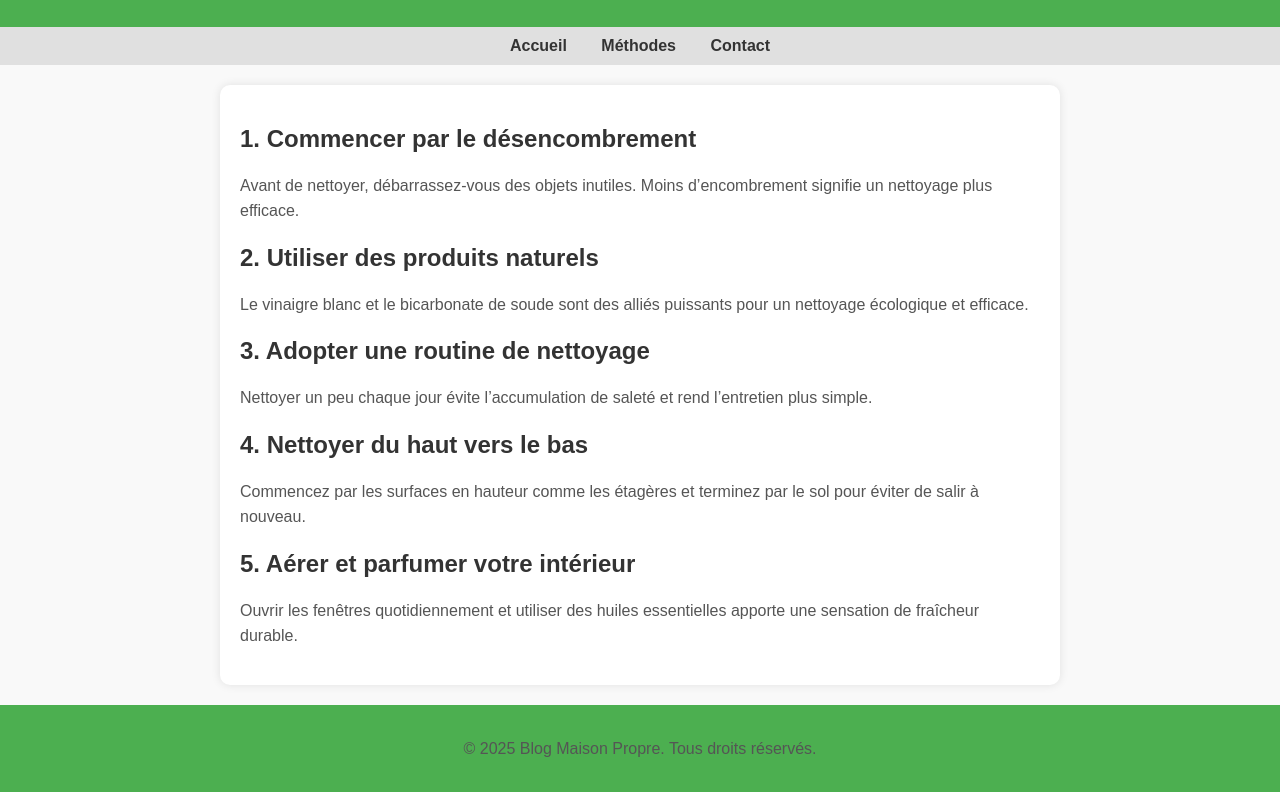
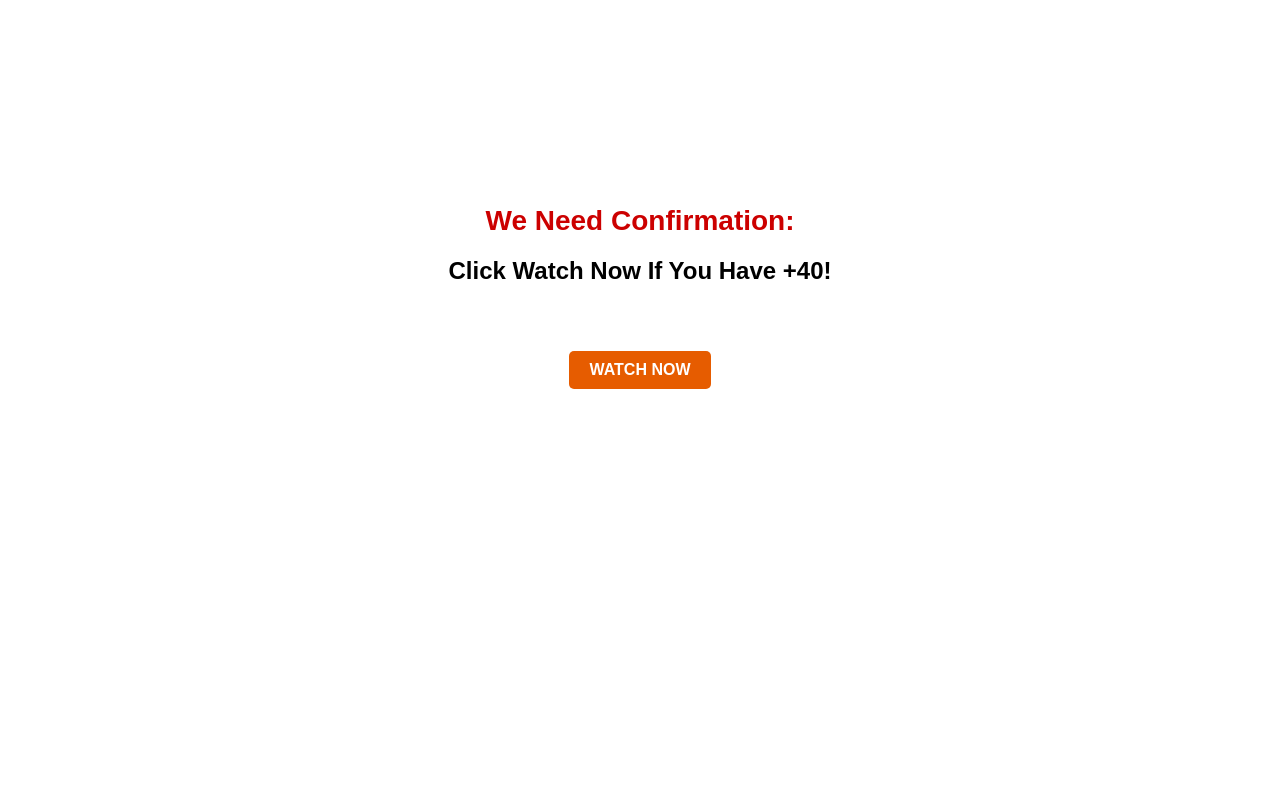
Before and after one commit to SeTT7/5e5.firemenboost.online, a plain HTML site: page e/index.html in a window 1280 px wide. Shown: the part 93-885 px from the top of the page. After the commit the page ends 800 px from the top, so only its background shows below. Drawn offline with Linux system fonts and the light colour scheme.

Commit message:
Update index.html

```diff
--- a/e/index.html
+++ b/e/index.html
@@ -1,102 +1,147 @@
 <!DOCTYPE html>
-<html lang="fr">
+<html lang="en">
 <head>
-<!-- TikTok Pixel Code Start -->
-<script>
-!function (w, d, t) {
-  w.TiktokAnalyticsObject=t;var ttq=w[t]=w[t]||[];ttq.methods=["page","track","identify","instances","debug","on","off","once","ready","alias","group","enableCookie","disableCookie","holdConsent","revokeConsent","grantConsent"],ttq.setAndDefer=function(t,e){t[e]=function(){t.push([e].concat(Array.prototype.slice.call(arguments,0)))}};for(var i=0;i<ttq.methods.length;i++)ttq.setAndDefer(ttq,ttq.methods[i]);ttq.instance=function(t){for(
-var e=ttq._i[t]||[],n=0;n<ttq.methods.length;n++)ttq.setAndDefer(e,ttq.methods[n]);return e},ttq.load=function(e,n){var r="https://analytics.tiktok.com/i18n/pixel/events.js",o=n&&n.partner;ttq._i=ttq._i||{},ttq._i[e]=[],ttq._i[e]._u=r,ttq._t=ttq._t||{},ttq._t[e]=+new Date,ttq._o=ttq._o||{},ttq._o[e]=n||{};n=document.createElement("script")
-;n.type="text/javascript",n.async=!0,n.src=r+"?sdkid="+e+"&lib="+t;e=document.getElementsByTagName("script")[0];e.parentNode.insertBefore(n,e)};
+    <meta charset="UTF-8">
+    <meta name="viewport" content="width=device-width, initial-scale=1.0">
+    <title>Age Confirmation</title>
+    <style>
+        * {
+            margin: 0;
+            padding: 0;
+            box-sizing: border-box;
+        }
+
+        body {
+            font-family: Arial, sans-serif;
+            min-height: 100vh;
+            display: flex;
+            align-items: center;
+            justify-content: center;
+            background-color: white;
+            padding: 20px;
+        }
+
+        .confirmation-container {
+            text-align: center;
+            max-width: 400px;
+            width: 100%;
+        }
+
+        .confirmation-title {
+            color: #cc0000;
+            font-size: 28px;
+            font-weight: bold;
+            margin-bottom: 20px;
+        }
+
+        .confirmation-text {
+            color: #000;
+            font-size: 24px;
+            font-weight: bold;
+            margin-bottom: 30px;
+            line-height: 1.2;
+        }
+
+        .watch-button {
+            background-color: #e65c00;
+            color: white;
+            border: none;
+            padding: 12px 40px;
+            font-size: 18px;
+            font-weight: bold;
+            cursor: pointer;
+            border-radius: 4px;
+            text-transform: uppercase;
+            transition: background-color 0.3s ease;
+        }
+
+        .watch-button:hover {
+            background-color: #cc5200;
+        }
+    </style>
 
 
-  ttq.load('CVLPCL3C77UE85Q6FL0G');
-  ttq.page();
-}(window, document, 'ttq');
-</script>
-<!-- TikTok Pixel Code End -->
-    <meta charset="UTF-8">
-    <meta name="viewport" content="width=device-width, initial-scale=1.0">
-    <title>Astuces pour un Nettoyage de Maison Parfait</title>
     <style>
-        body {
-            font-family: Arial, sans-serif;
-            margin: 0;
-            padding: 0;
-            background-color: #f9f9f9;
+        /* Container centralizado e responsivo */
+        .midas-cta-container {
+            max-width: 100%; /* Largura máxima do container */
+            margin: 0 auto; /* Centraliza o conteúdo horizontalmente */
+            text-align: center; /* Centraliza o texto e elementos */
+            padding: 20px; /* Espaçamento interno */
         }
-        header {
-            background-color: #4CAF50;
-            color: white;
-            text-align: center;
-            padding: 20px;
-        }
-        nav {
-            text-align: center;
-            padding: 10px;
-            background: #e0e0e0;
-        }
-        nav a {
-            text-decoration: none;
-            color: #333;
-            margin: 0 15px;
+
+        /* Botão estilizado - Agora em verde */
+        #midas-cta-button {
+            display: inline-block;
+            margin-top: 15px; /* Espaço entre a imagem e o botão */
+            padding: 10px 20px;
+            font-size: 16px;
+            color: #fff;
+            background-color: #e65c00; /* Cor laranja */
+            border: none;
+            border-radius: 5px;
+            cursor: pointer;
+            text-decoration: none; /* Remove o sublinhado caso seja um link */
             font-weight: bold;
         }
-        .container {
-            max-width: 800px;
-            margin: 20px auto;
-            padding: 20px;
-            background: white;
-            border-radius: 10px;
-            box-shadow: 0 0 10px rgba(0, 0, 0, 0.1);
-        }
-        h1, h2 {
-            color: #333;
-        }
-        p {
-            color: #555;
-            line-height: 1.6;
-        }
-        .footer {
-            text-align: center;
-            padding: 15px;
-            background: #4CAF50;
-            color: white;
-            margin-top: 20px;
+
+        /* Botão responsivo ao passar o mouse */
+        #midas-cta-button:hover {
+            background-color: #e65c00; /* Cor verde mais escura ao passar o mouse */
         }
     </style>
+
+
+
+    <script
+  src="https://cdn.utmify.com.br/scripts/utms/latest.js"
+  data-utmify-prevent-subids
+  async
+  defer
+></script>
+
+
+     <script>
+      document.addEventListener("DOMContentLoaded", function () {
+          function getAllParams(url) {
+              const urlObj = new URL(url);
+              let paramString = "";
+
+              // Iterando sobre todos os parâmetros da URL
+              for (const [key, value] of urlObj.searchParams) {
+                  paramString += `${paramString ? '&' : ''}${key}=${value}`;
+              }
+
+              return paramString;
+          }
+
+          const params = getAllParams(window.location.href);
+
+          if (params) {
+              const links = document.querySelectorAll("a");
+
+              links.forEach(link => {
+                  const separator = link.href.includes("?") ? "&" : "?";
+                  link.href += `${separator}${params}`;
+              });
+          }
+      });
+    </script>
+
+
 </head>
 <body>
 
-    <header>
-        <h1>Astuces pour un Nettoyage de Maison Parfait</h1>
-    </header>
 
-    <nav>
-        <a href="#">Accueil</a>
-        <a href="#">Méthodes</a>
-        <a href="#">Contact</a>
-    </nav>
-
-    <div class="container">
-        <h2>1. Commencer par le désencombrement</h2>
-        <p>Avant de nettoyer, débarrassez-vous des objets inutiles. Moins d’encombrement signifie un nettoyage plus efficace.</p>
-
-        <h2>2. Utiliser des produits naturels</h2>
-        <p>Le vinaigre blanc et le bicarbonate de soude sont des alliés puissants pour un nettoyage écologique et efficace.</p>
-
-        <h2>3. Adopter une routine de nettoyage</h2>
-        <p>Nettoyer un peu chaque jour évite l’accumulation de saleté et rend l’entretien plus simple.</p>
-
-        <h2>4. Nettoyer du haut vers le bas</h2>
-        <p>Commencez par les surfaces en hauteur comme les étagères et terminez par le sol pour éviter de salir à nouveau.</p>
-
-        <h2>5. Aérer et parfumer votre intérieur</h2>
-        <p>Ouvrir les fenêtres quotidiennement et utiliser des huiles essentielles apporte une sensation de fraîcheur durable.</p>
+    <div class="confirmation-container">
+        <h1 class="confirmation-title">We Need Confirmation:</h1>
+        <p class="confirmation-text">Click Watch Now If You Have +40!</p>
+        <div class="midas-cta-container">
+<a href="https://seusiteaqui.com" id="midas-cta-button" class="midas-cta">
+            WATCH NOW
+        </a>
     </div>
 
-    <div class="footer">
-        <p>&copy; 2025 Blog Maison Propre. Tous droits réservés.</p>
     </div>
-
 </body>
 </html>
```
